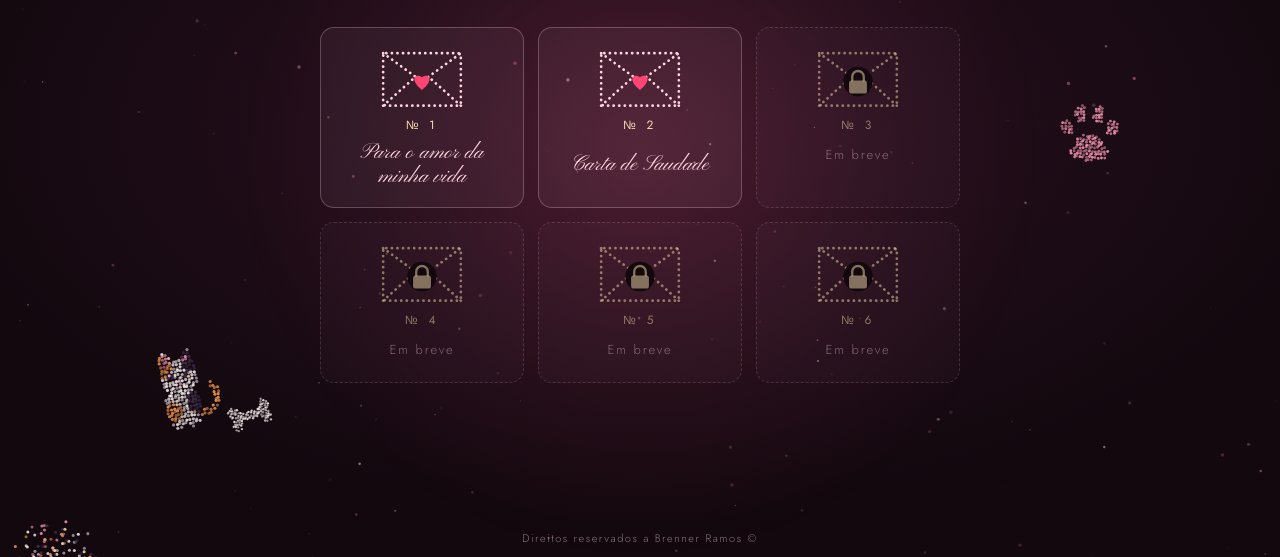
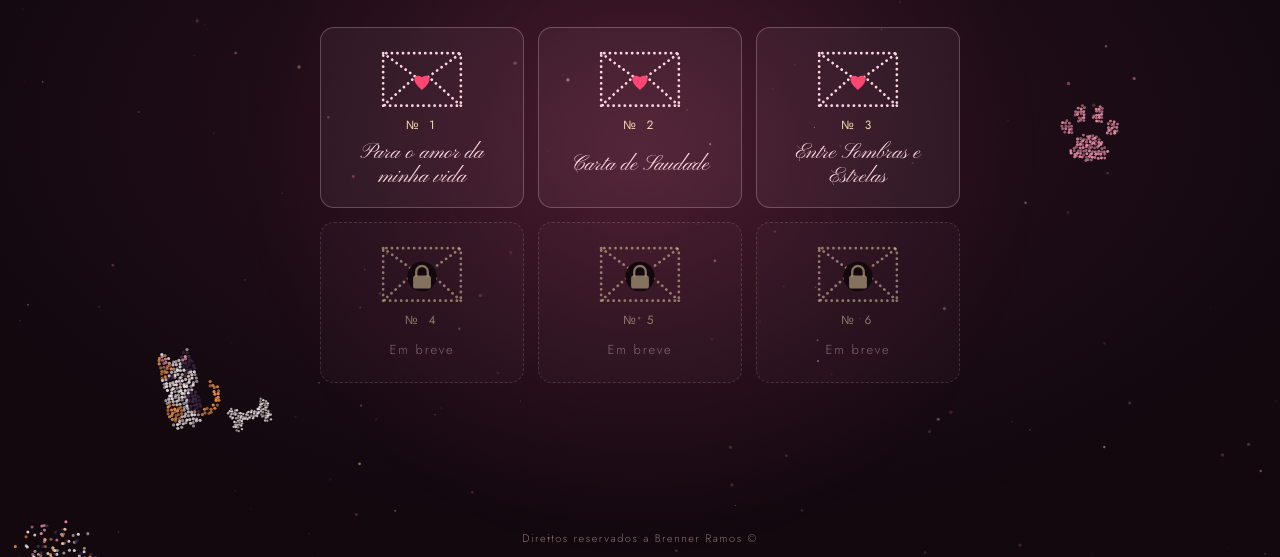
Before and after one commit to Toupeirabeta/Carta, a plain HTML site: page index.html in a window 1280 px wide. Shown: the part 243-800 px from the top of the page. Drawn offline with Linux system fonts and the light colour scheme.

Commit message:
Update index.html

```diff
--- a/index.html
+++ b/index.html
@@ -251,7 +251,7 @@ const CARTA_1 = {
 };
 
 /* Assinatura padrão: entra no fim de toda carta que tiver texto (as em branco ficam sem).
-   Para uma carta específica usar outra, preencha closing e signature dentro dela. */
+   Para uma carta usar outra (ou só uma linha de fecho), preencha closing e/ou signature dentro dela. */
 const ASSINATURA = { closing: "Com Muito Amor", signature: "Brenner <3" };
 
 /* Lista de cartas, na ordem. Para escrever uma carta, preencha os campos dela:
@@ -285,7 +285,25 @@ const LETTERS = [
     closing: "",
     signature: ""
   },
-  { greeting: "", paragraphs: [], closing: "", signature: "" },                // № 3: cadeado até ter texto
+  {                                                                           // № 3
+    greeting: "Entre Sombras e Estrelas",
+    paragraphs: [
+    "Um poema de Gengar para sua Clefable.",
+    "Dizem que Gengar nasceu das sombras,\nonde a luz do mundo não costuma chegar.\nQue seu sorriso esconde mil mistérios,\ne que sua natureza é brincar e assustar.",
+    "Mas ninguém contou em suas histórias\nque até as sombras precisam de calor,\nque até um coração feito de mistérios\npode se render à delicadeza do amor.",
+    "Foi então que, sob um céu estrelado,\nGengar encontrou uma pequena estrela a brilhar.\nUma Clefable de encanto inexplicável,\ncom uma luz que ele jamais conseguiu ignorar.",
+    "Ela dançava entre sonhos e luar,\ncomo se o próprio céu a tivesse desenhado.\nE aquele fantasma, tão acostumado a assustar,\ndescobriu que também podia ficar encantado.",
+    "Ele, que conhecia os segredos da escuridão,\nencontrou nela a mais bonita claridade.\nEla, que parecia saída de um sonho,\ndespertou nele algo chamado felicidade.",
+    "E que coisa curiosa é o amor:\numa criatura das sombras e outra das estrelas,\ndois mundos que pareciam tão distantes,\nmas que fizeram da diferença a beleza deles.",
+    "Gengar não precisava deixar de ser sombra,\nClefable não precisava apagar seu brilho.\nPois amar talvez seja exatamente isso:\ncaminhar lado a lado, respeitando cada caminho.",
+    "E se algum dia a noite ficar mais escura,\ne as estrelas parecerem distantes do céu,\nGengar ainda procurará sua Clefable,\npois nela encontrou seu mais doce troféu.",
+    "Não importa quantas luas ainda virão,\nnem quantas estrelas deixarão de brilhar,\nhá uma coisa que nem o tempo ou a escuridão\nserão capazes de fazer Gengar esquecer ou apagar.",
+    "Pois, entre todos os mundos que poderia habitar,\nentre todas as sombras onde poderia se esconder,\nGengar descobriu que seu lugar favorito\né qualquer lugar onde possa estar com você.",
+    "E se me perguntarem o que uma sombra\npoderia querer de uma estrela tão bonita,\ndirei que ela não precisa iluminar o universo inteiro...\nBasta continuar iluminando a minha vida."
+    ],
+    closing: "— Com amor, do seu Gengar para sua Clefable. 💜",   // assinatura própria desta carta
+    signature: ""
+  },
   { greeting: "", paragraphs: [], closing: "", signature: "" },                // № 4
   { greeting: "", paragraphs: [], closing: "", signature: "" },                // № 5
   { greeting: "", paragraphs: [], closing: "", signature: "" }                 // № 6
@@ -336,8 +354,11 @@ function fillContent(inn, L) {
   if (L.greeting) inn.appendChild(mk('p', 'greet', L.greeting));
   (L.paragraphs || []).forEach(t => inn.appendChild(mk('p', 'par', t)));
   if (hasText(L)) {
-    inn.appendChild(mk('p', 'closing', L.closing || ASSINATURA.closing));
-    inn.appendChild(mk('p', 'sign', L.signature || ASSINATURA.signature));
+    // carta com fecho/assinatura próprios usa só os dela; sem nenhum, entra a assinatura padrão
+    const own = L.closing || L.signature;
+    const cl = own ? L.closing : ASSINATURA.closing, sg = own ? L.signature : ASSINATURA.signature;
+    if (cl) inn.appendChild(mk('p', 'closing', cl));
+    if (sg) inn.appendChild(mk('p', 'sign', sg));
   }
 }
 function buildLetter() {
```
